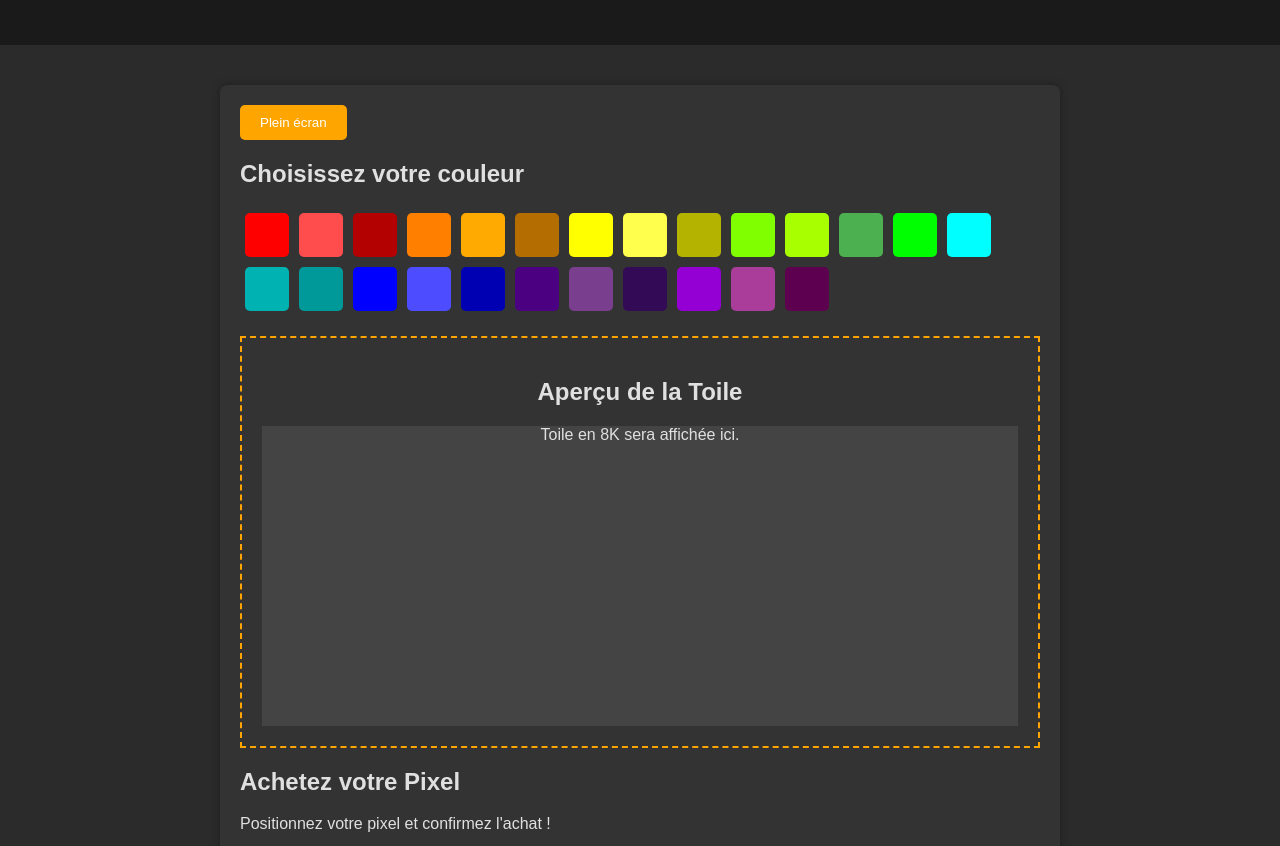
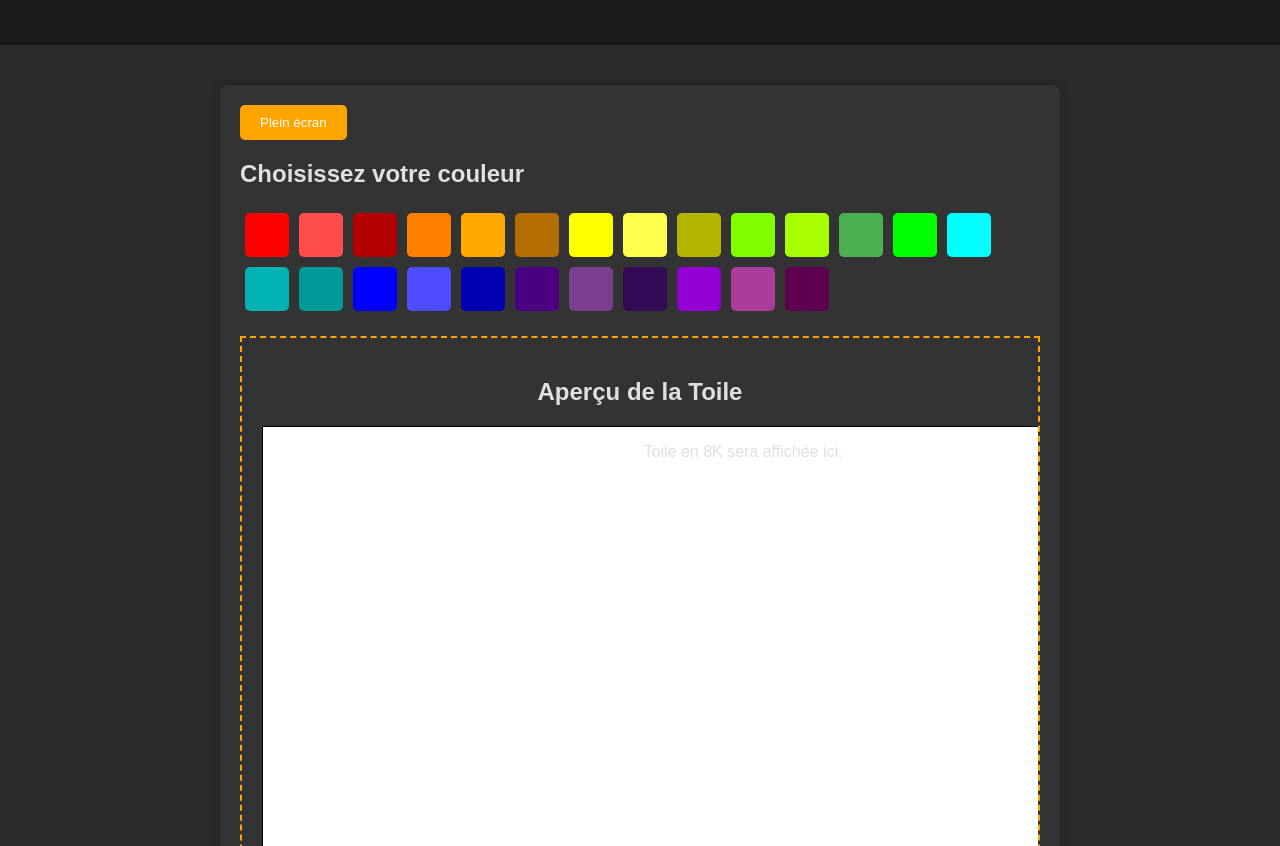
Before and after one commit to alendidoz/PixelWorld8K, a plain HTML site: page index.html in a window 1280 px wide. Shown: the part 106-952 px from the top of the page. Drawn offline with Linux system fonts and the light colour scheme.

Commit message:
Update styles.css

```diff
--- a/styles.css
+++ b/styles.css
@@ -58,10 +58,11 @@ main {
 }
 
 .canvas {
-    background-color: #444; /* Couleur de fond de la toile */
+    background-color: #ffffff; /* Couleur de fond de la toile */
     position: relative;
-    width: 100%;
-    height: 300px;
+    width: 75vw;
+    height: 75vh;
+     border: 1px solid #000; /* Optionnel : pour avoir une bordure visible */
     transform: scale(1); /* Scale initial */
     transform-origin: top left; /* Origine du zoom */
 }
```
